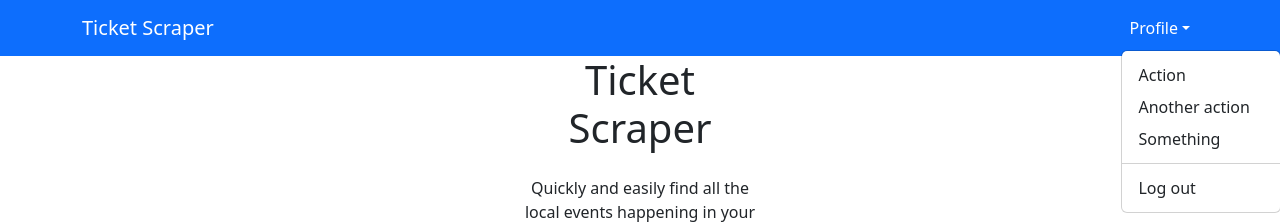
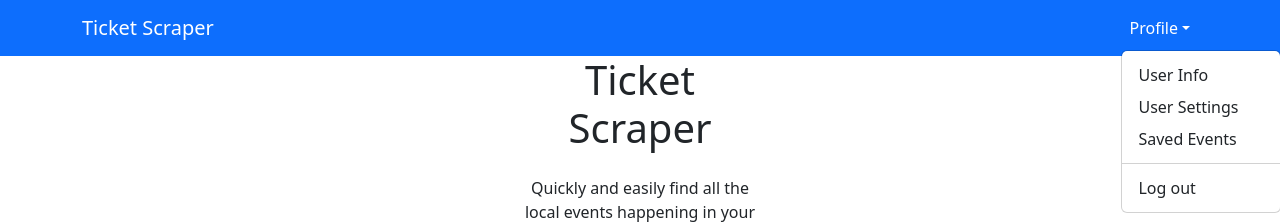
Before and after one commit to mateogu0620/ticket_scraper_pp, a React (Create React App) app in the folder pp/app/: page / in a window 1280 px wide. Both pictures are taken after a click on the button "Profile". Shown: the top 224 px of the page. Built offline with nearby package versions, Linux system fonts and the light colour scheme.

Commit message:
I have no idea

```diff
--- a/pp/app/src/App.js
+++ b/pp/app/src/App.js
@@ -58,11 +58,11 @@ function App() {
               </Nav>
               <Nav>
               <NavDropdown title="Profile" id="collasible-nav-dropdown" >
-                  <NavDropdown.Item href="#action/3.1">Action</NavDropdown.Item>
+                  <NavDropdown.Item href="#action/3.1">User Info</NavDropdown.Item>
                   <NavDropdown.Item href="#action/3.2">
-                    Another action
+                    User Settings
                   </NavDropdown.Item>
-                  <NavDropdown.Item href="#action/3.3">Something</NavDropdown.Item>
+                  <NavDropdown.Item href="#action/3.3">Saved Events</NavDropdown.Item>
                   <NavDropdown.Divider />
                   <NavDropdown.Item href="#action/3.4">
                     Log out
```
